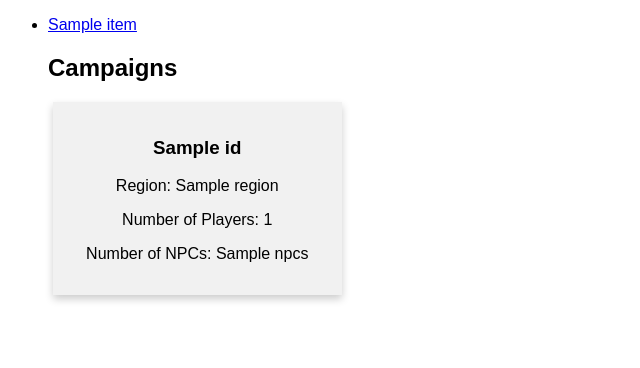
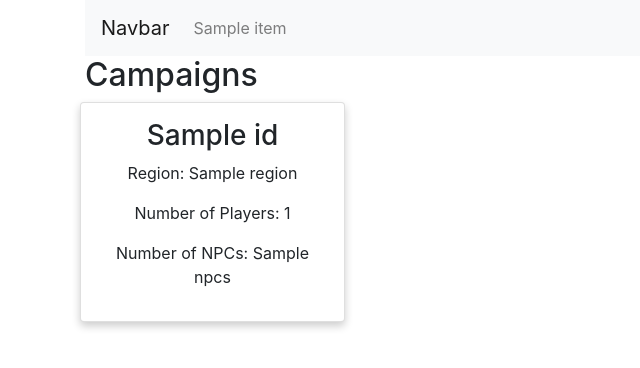
Before and after one commit to LawrenceHierlmeier/Super-D-and-Database, a Flask app: template application/templates/campaign_list.html in a window 1280 px wide. Shown: the top 368 px of the page, without its empty margins (0-640 px from the left). Run offline with Flask 2, Linux system fonts and the light colour scheme; the template is opened without the code that fills it: most values are stand-ins (such as "Sample title", 1, 10 or a date in 2020); some libraries are stand-ins or nearby versions.

Commit message:
Nav bar optomization

```diff
--- a/application/app.py
+++ b/application/app.py
@@ -7,7 +7,7 @@ app = Flask(__name__)
 nav = Navigation(app)
 
 # Initializing Navigation
-nav.Bar('top', [
+nav.Bar('home', [
     nav.Item('Home', 'home'),
     nav.Item('Characters', 'character_list'),
     nav.Item('Campaigns', 'campaign_list'),
@@ -15,13 +15,23 @@ nav.Bar('top', [
     nav.Item('Races', 'race_list'),
     nav.Item('Classes', 'class_list'),
     nav.Item('Class and Race Combinations', 'class_race_combos'),
+])
+
+nav.Bar('character', [
+    nav.Item('Home', 'home'),
     nav.Item('Add Character', 'insert_character'),
-    nav.Item('Add Campaign', 'insert_campaign'),
-    nav.Item('Edit Campaign', 'edit_campaign'),
     nav.Item('Add Character to Campaign', 'add_char_to_campaign'),
     nav.Item('Add Feat to Character', 'add_feat_to_character'),
     nav.Item('Add Class to Character', 'add_class_to_character'),
     nav.Item('Add Item to Character Inventory', 'insert_character_inventory')
+])
+
+nav.Bar('campaign', [
+    nav.Item('Home', 'home'),
+    nav.Item('Campaigns', 'campaign_list'),
+    nav.Item('Add Campaign', 'insert_campaign'),
+    nav.Item('Edit Campaign', 'edit_campaign'),
+    nav.Item('Add Character to Campaign', 'add_char_to_campaign')
 ])
 
 
--- a/application/static/css/character_list.css
+++ b/application/static/css/character_list.css
@@ -4,6 +4,7 @@
 
 body {
     font-family: Arial, Helvetica, sans-serif;
+    margin: 0;
 }
 
 /* Float four columns side by side */
--- a/application/templates/campaign_list.html
+++ b/application/templates/campaign_list.html
@@ -1,17 +1,33 @@
 <!DOCTYPE html>
 <html lang="en">
 <head>
-    <meta charset="UTF-8" name="viewport" content="width=device-width, initial-scale=1">
+    <meta charset="UTF-8">
+       <meta name="viewport" content="width=device-width, initial-scale=1, shrink-to-fit=no">
+
     <title>Character Feats</title>
     <link rel="stylesheet" href="{{ url_for('static', filename='css/character_list.css') }}">
+    <!-- Bootstrap CSS -->
+    <link rel="stylesheet" href="https://stackpath.bootstrapcdn.com/bootstrap/4.3.1/css/bootstrap.min.css" integrity="sha384-ggOyR0iXCbMQv3Xipma34MD+dH/1fQ784/j6cY/iJTQUOhcWr7x9JvoRxT2MZw1T" crossorigin="anonymous">
+
 </head>
 <body>
-<ul>
-    {% for item in nav.top %}
-    <li class="{{ 'active' if item.is_active else '' }}">
-        <a href="{{ item.url }}">{{ item.label }}</a>
-    </li>
-    {% endfor %}
+    <div class="container">
+        <div class="navbar navbar-expand-lg navbar-light bg-light">
+             <a class="navbar-brand" href="#">Navbar</a>
+            <button class="navbar-toggler" type="button" data-toggle="collapse" data-target="#navbarSupportedContent" aria-controls="navbarSupportedContent" aria-expanded="false" aria-label="Toggle navigation">
+                <span class="navbar-toggler-icon"></span>
+            </button>
+
+             <div class="collapse navbar-collapse" id="navbarSupportedContent">
+                <ul class="navbar-nav mr-auto">
+                    {% for item in nav.campaign %}
+                    <li class="{{ 'active' if item.is_active else '' }} nav-item">
+                        <a class='nav-link' href="{{ item.url }}">{{ item.label }}</a>
+                    </li>
+                    {% endfor %}
+                </ul>
+        </div>
+    </div>
 
     <h2> Campaigns </h2>
 
@@ -28,6 +44,6 @@
         {% endfor %}
     </div>
 
-</ul>
+
 </body>
 </html>
```
Also changed, not shown: application/templates/character_list.html (+23 -9 lines), application/templates/character_page.html (+25 -10 lines), application/templates/home.html (+25 -9 lines).
